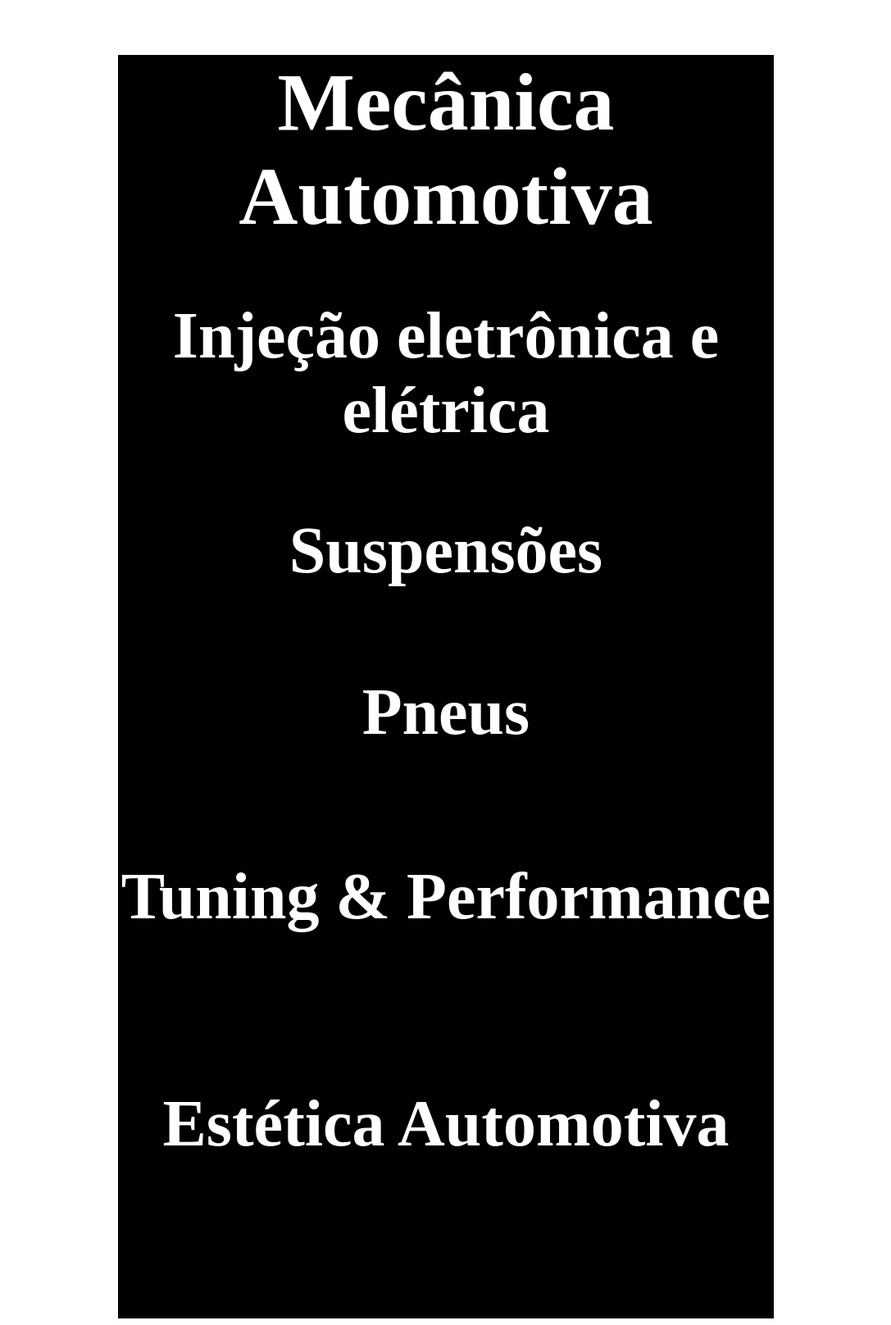
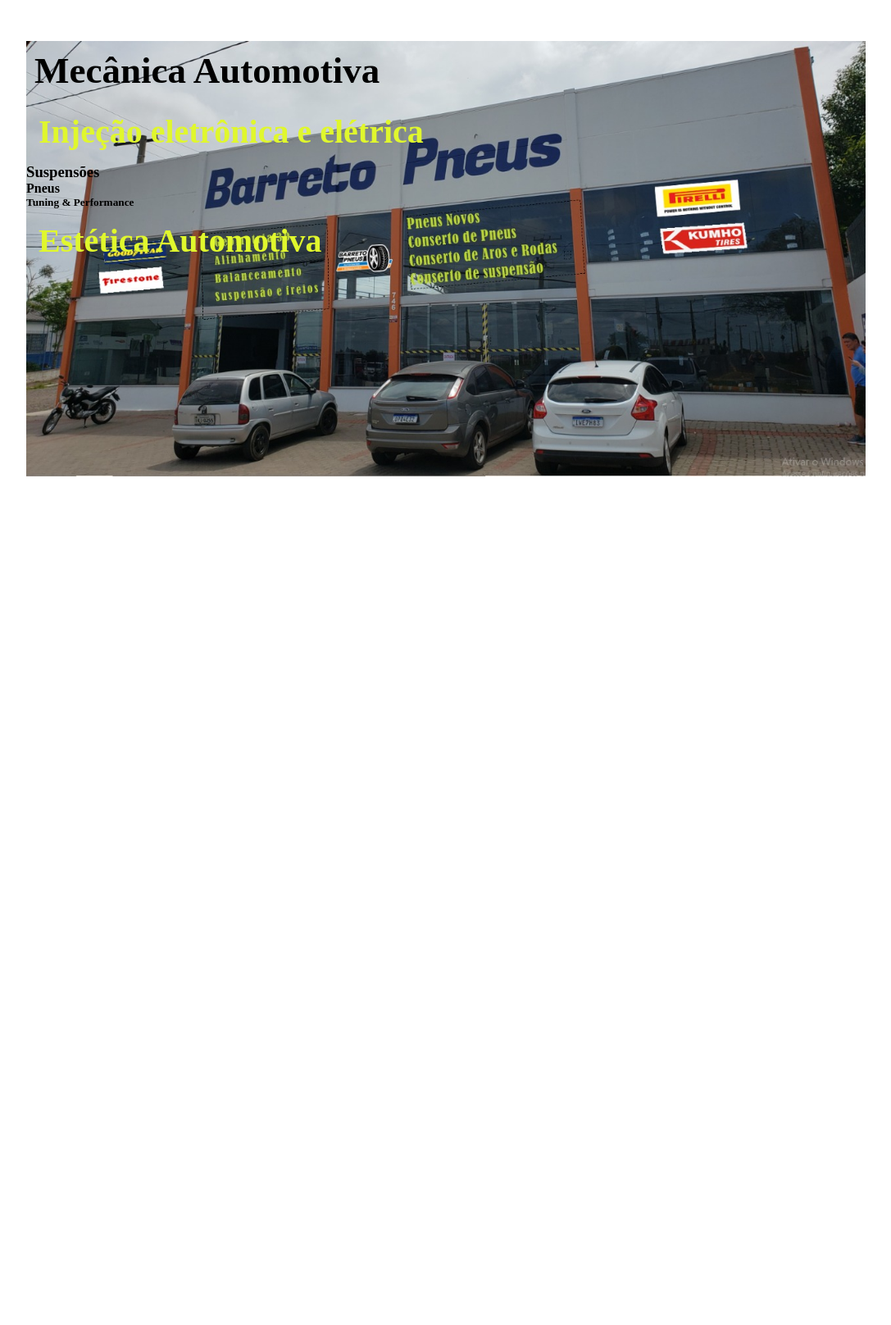
Before and after one commit to LuizFlavioTB/first_html, a PHP site: page /01-ola-mundo-2-eu-sozinho.html in a window 1280 px wide. Shown: the whole page at 82% size, without its empty margins (96-1183 px from the left). After the commit the page ends 581 px from the top, so only its background shows below. Run offline with PHP 8.4, Linux system fonts and the light colour scheme.

Commit message:
inclusao de imagem

```diff
--- a/css/style.css
+++ b/css/style.css
@@ -1,35 +1,26 @@
+*{
+  margin: 0px;
+  padding: 0px;
+}
 .container {
   margin: 50px auto 5px;
   padding-bottom: 5px;
-  background-color: black;
-  width: 800px;
-  height: auto;
-  text-align: center;
+  /* background-color: black; */
+  background-image: url("../img/foto.jpeg");
+  background-repeat: no-repeat;
+  background-size: 100%;
+  width: 80%;
+  height: 100vh;
 }
 
 #title {
-  color: white;
-  font-size: 100px;
+  color: black;
+  font-size: 45px;
+  padding: 10px;
 }
 
-.one {
-  color: white;
-  font-size: 80px;
+.one, .five {
+  color: rgb(224 247 45);
+  font-size: 40px;
+  padding: 15px;
 }
-
-.two {
-  color: rgb(255, 255, 255);
-  font-size: 80px;
-}
-.three {
-  color: rgb(255, 255, 255);
-  font-size: 80px;
-}
-.four {
-  color:white;
-  font-size: 80px;
-}
-.five {
-  color: white;
-  font-size: 80px;
-}
--- a/index.html
+++ b/index.html
@@ -9,9 +9,9 @@
     <div class="container">
       <h1 id="title">Mecânica Automotiva</h1>
       <h2 class="one">Injeção eletrônica e elétrica</h2>
-      <h3 class="two">Suspensões</h3>
-      <h4 class="three">Pneus</h4>
-      <h5 class="four">Tuning & Performance</h5>
+      <h3 class="one">Suspensões</h3>
+      <h4 class="one">Pneus</h4>
+      <h5 class="one">Tuning & Performance</h5>
       <h6 class="five">Estética Automotiva</h6>
     </div>
   </body>
```
Also changed, not shown: img/foto.jpeg (added).
